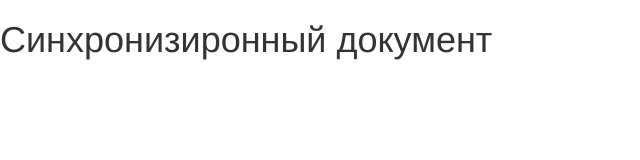
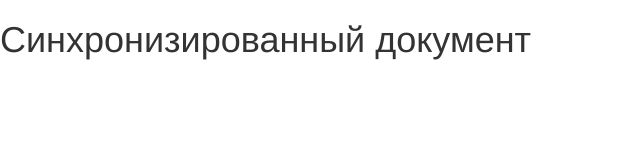
Before and after one commit to vladimirorlov/vladimirorlov.github.io, a plain HTML site: page index.html in a window 1280 px wide. Shown: the whole page, without its empty margins (0-640 px from the left). Drawn offline with nearby package versions, Linux system fonts and the light colour scheme.

Commit message:
изменения

```diff
--- a/index.html
+++ b/index.html
@@ -9,7 +9,7 @@
 	<link rel="stylesheet" href="css/css.css">
 </head>
 <body>
-<h1 class="">Синхронизиронный документ</h1>
+<h1 class="">Синхронизированный документ</h1>
 
 <script src="http://code.jquery.com/jquery-latest.min.js"></script>
 <script src="js/bootstrap.min.js"></script>
```
